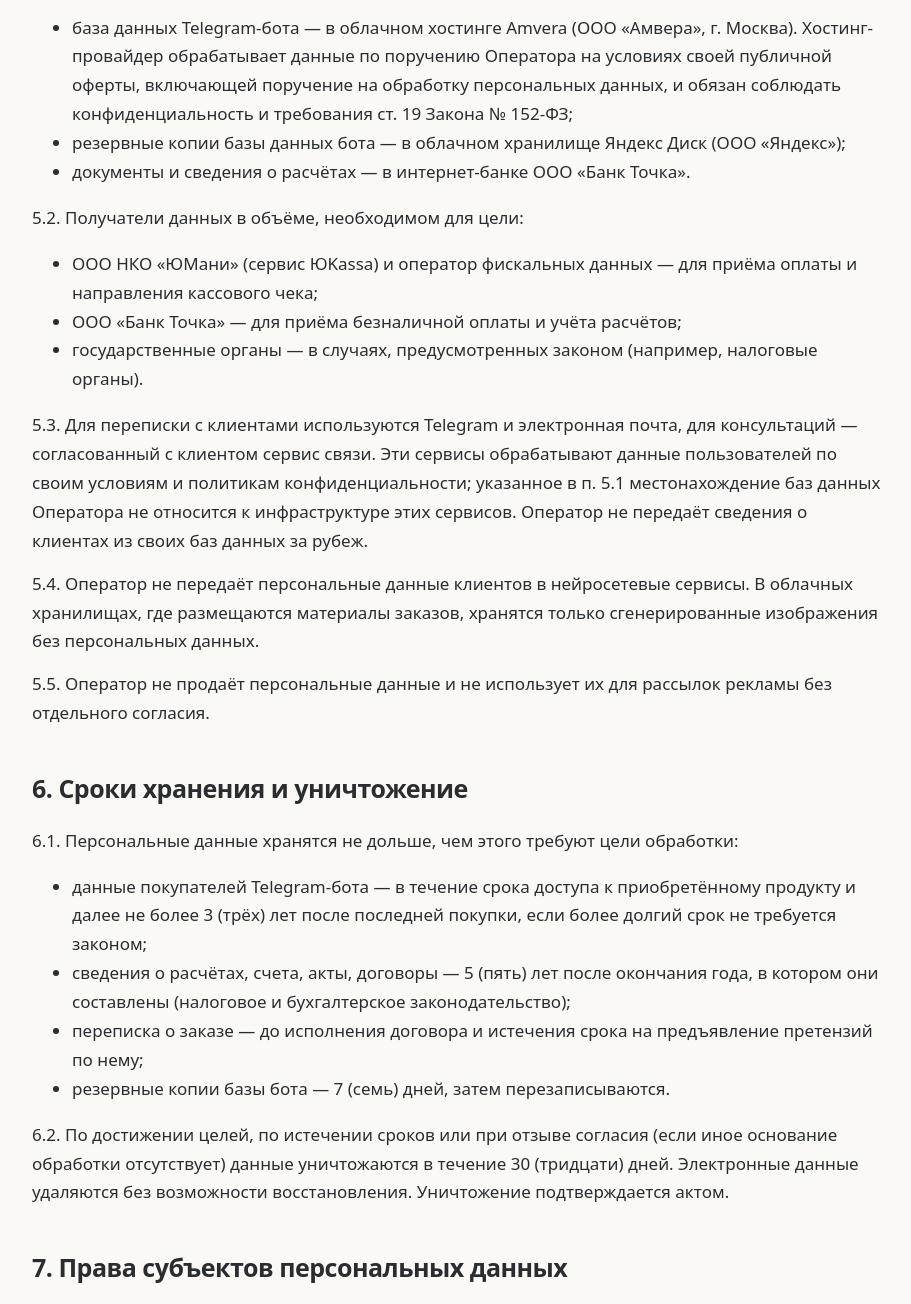
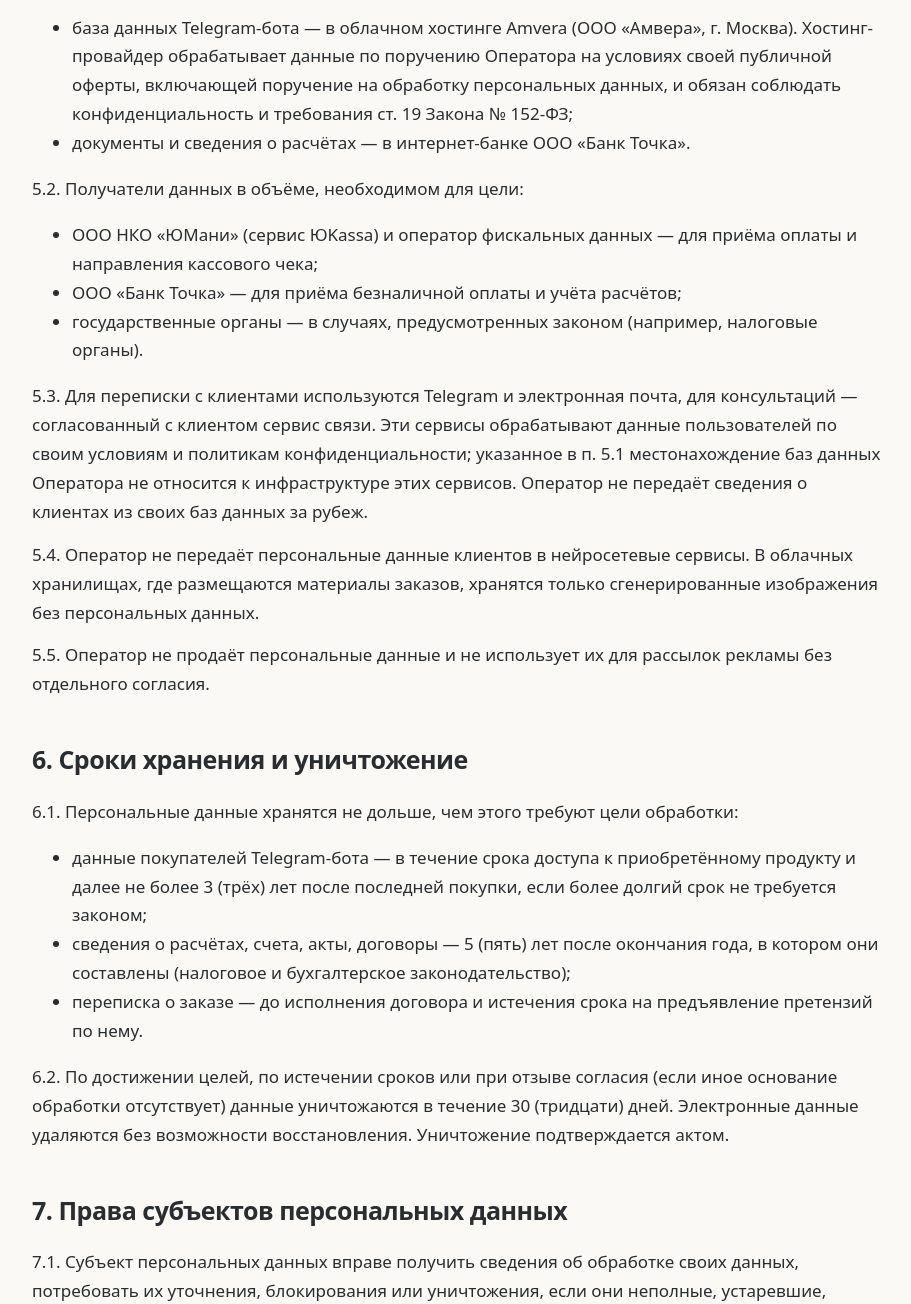
Before and after one commit to lavrilook/ip-lavrichenko, a plain HTML site: page privacy.html in a window 1280 px wide. Shown: the part 2850-4154 px from the top of the page, without its empty margins (78-989 px from the left). Drawn offline with Linux system fonts and the light colour scheme.

Commit message:
Политика: резервные копии базы бота на Яндекс Диске не ведутся — упоминание убрано
Co-Authored-By: Claude Opus 5.5 <noreply@anthropic.com>
Claude-Session: https://claude.ai/code/session_01Bovaa9LtyeqoySeHNFbfQ5

```diff
--- a/privacy.html
+++ b/privacy.html
@@ -12,7 +12,6 @@
 <p>4.3. Персональные данные получаются непосредственно от субъекта или его представителя: в переписке, при оформлении заказа в Telegram-боте, из выставляемых и получаемых документов.</p></section><section id="s5"><h2>5. Место хранения и получатели данных</h2><p>5.1. Базы данных с персональными данными граждан Российской Федерации находятся на территории Российской Федерации:</p>
 <ul>
 <li>база данных Telegram-бота — в облачном хостинге Amvera (ООО «Амвера», г. Москва). Хостинг-провайдер обрабатывает данные по поручению Оператора на условиях своей публичной оферты, включающей поручение на обработку персональных данных, и обязан соблюдать конфиденциальность и требования ст. 19 Закона № 152-ФЗ;</li>
-<li>резервные копии базы данных бота — в облачном хранилище Яндекс Диск (ООО «Яндекс»);</li>
 <li>документы и сведения о расчётах — в интернет-банке ООО «Банк Точка».</li>
 </ul>
 <p>5.2. Получатели данных в объёме, необходимом для цели:</p>
@@ -27,8 +26,7 @@
 <ul>
 <li>данные покупателей Telegram-бота — в течение срока доступа к приобретённому продукту и далее не более 3 (трёх) лет после последней покупки, если более долгий срок не требуется законом;</li>
 <li>сведения о расчётах, счета, акты, договоры — 5 (пять) лет после окончания года, в котором они составлены (налоговое и бухгалтерское законодательство);</li>
-<li>переписка о заказе — до исполнения договора и истечения срока на предъявление претензий по нему;</li>
-<li>резервные копии базы бота — 7 (семь) дней, затем перезаписываются.</li>
+<li>переписка о заказе — до исполнения договора и истечения срока на предъявление претензий по нему.</li>
 </ul>
 <p>6.2. По достижении целей, по истечении сроков или при отзыве согласия (если иное основание обработки отсутствует) данные уничтожаются в течение 30 (тридцати) дней. Электронные данные удаляются без возможности восстановления. Уничтожение подтверждается актом.</p></section><section id="s7"><h2>7. Права субъектов персональных данных</h2><p>7.1. Субъект персональных данных вправе получить сведения об обработке своих данных, потребовать их уточнения, блокирования или уничтожения, если они неполные, устаревшие, неточные или обрабатываются незаконно, отозвать согласие на обработку, а также обжаловать действия Оператора в Роскомнадзоре или в суде.</p>
 <p>7.2. Запрос направляется на <a href="mailto:anastasi.255@yandex.ru">anastasi.255@yandex.ru</a> или в Telegram Оператору. В запросе нужно указать, как Оператор может установить личность (например, аккаунт Telegram, с которого была покупка, или номер заказа), и суть требования.</p>
```
